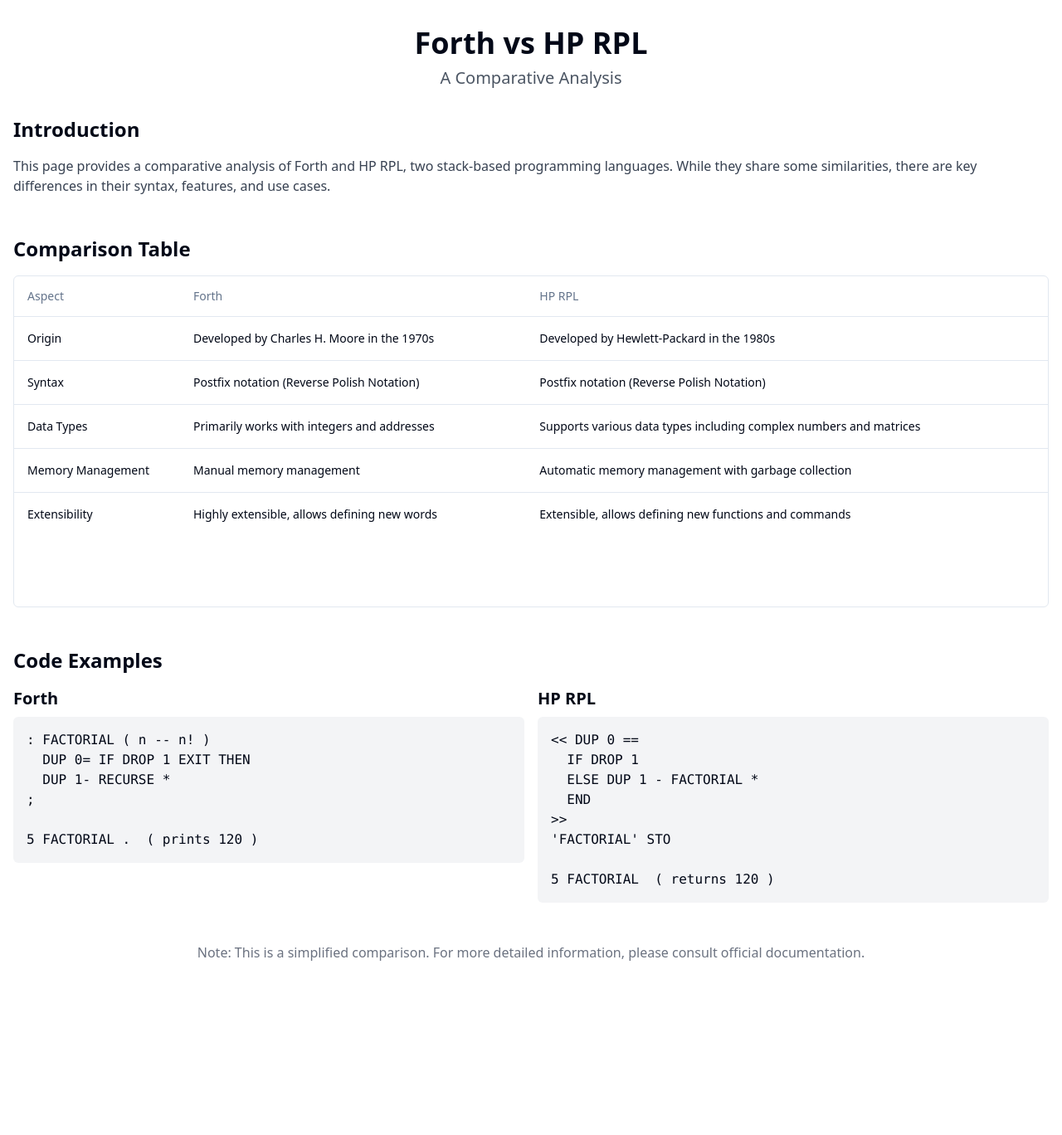
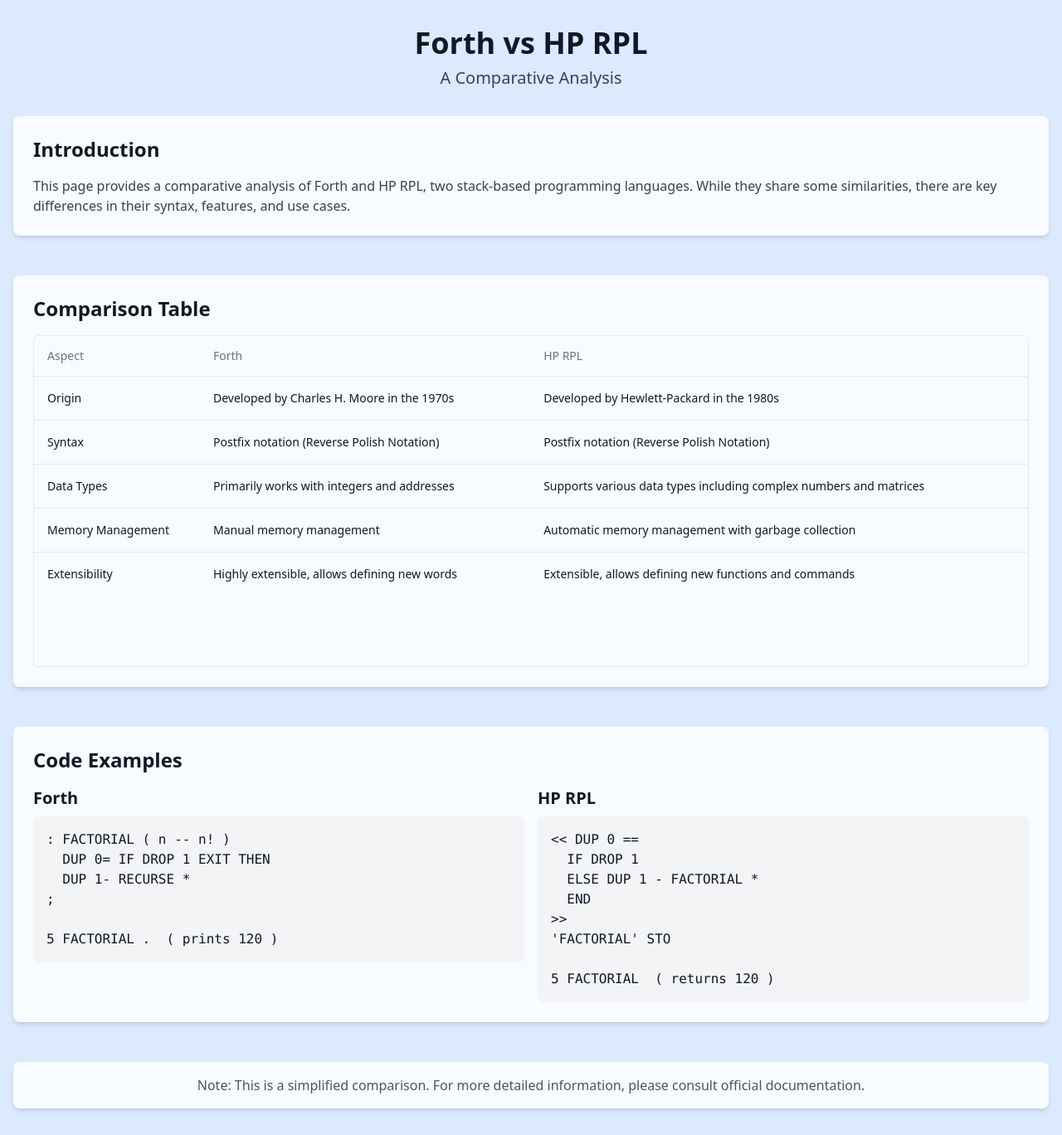
Before and after one commit to GPT-Engineer-App-Dev/forth-hp-difference-explorer, a React (Vite) app: page / in a window 1280 px wide. Shown: the whole page at 83% size. Before the commit the page ends 1192 px from the top, so only its background shows below. Built offline with nearby package versions, Linux system fonts and the light colour scheme.

Commit message:
Add blue background to comparison page

```diff
--- a/src/pages/Index.jsx
+++ b/src/pages/Index.jsx
@@ -3,13 +3,14 @@ import { ScrollArea } from "@/components/ui/scroll-area";
 
 const Index = () => {
   return (
+    <div className="min-h-screen bg-blue-100 text-gray-900">
       <div className="container mx-auto px-4 py-8">
         <header className="text-center mb-8">
           <h1 className="text-4xl font-bold mb-2">Forth vs HP RPL</h1>
-        <p className="text-xl text-gray-600">A Comparative Analysis</p>
+          <p className="text-xl text-gray-700">A Comparative Analysis</p>
         </header>
 
-      <section className="mb-12">
+        <section className="mb-12 bg-white bg-opacity-80 p-6 rounded-lg shadow-md">
           <h2 className="text-2xl font-semibold mb-4">Introduction</h2>
           <p className="text-gray-700">
             This page provides a comparative analysis of Forth and HP RPL, two stack-based programming languages.
@@ -17,7 +18,7 @@ const Index = () => {
           </p>
         </section>
 
-      <section className="mb-12">
+        <section className="mb-12 bg-white bg-opacity-80 p-6 rounded-lg shadow-md">
           <h2 className="text-2xl font-semibold mb-4">Comparison Table</h2>
           <ScrollArea className="h-[400px] w-full rounded-md border">
             <Table>
@@ -59,7 +60,7 @@ const Index = () => {
           </ScrollArea>
         </section>
 
-      <section className="mb-12">
+        <section className="mb-12 bg-white bg-opacity-80 p-6 rounded-lg shadow-md">
           <h2 className="text-2xl font-semibold mb-4">Code Examples</h2>
           <div className="grid grid-cols-1 md:grid-cols-2 gap-4">
             <div>
@@ -93,9 +94,10 @@ const Index = () => {
           </div>
         </section>
 
-      <footer className="text-center text-gray-500 mt-8">
+        <footer className="text-center text-gray-600 mt-8 bg-white bg-opacity-80 p-4 rounded-lg shadow-md">
           <p>Note: This is a simplified comparison. For more detailed information, please consult official documentation.</p>
         </footer>
+      </div>
     </div>
   );
 };
```
Lines whose indentation alone changed are shown as unchanged.
